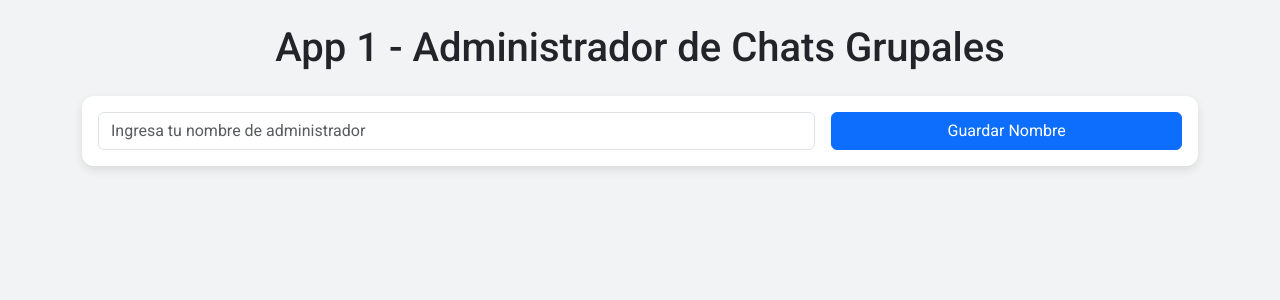
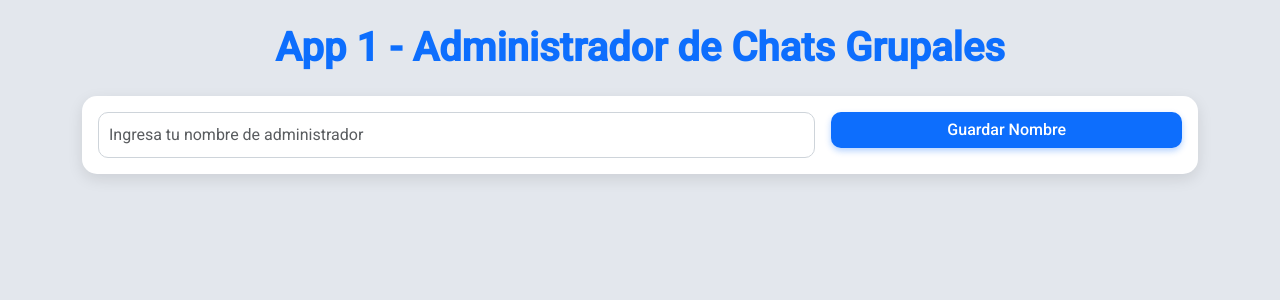
Before and after one commit to Aldo299/Mensajeria, a Flask app: page /app1 in a window 1280 px wide. Shown: the top 300 px of the page. Run offline with Flask 2, Linux system fonts and the light colour scheme.

Commit message:
Modificamos app1

```diff
--- a/templates/app1.html
+++ b/templates/app1.html
@@ -1,5 +1,6 @@
 <!DOCTYPE html>
 <html lang="es">
+
 <head>
   <meta charset="UTF-8">
   <meta name="viewport" content="width=device-width, initial-scale=1">
@@ -10,47 +11,121 @@
   <link href="https://fonts.googleapis.com/css2?family=Roboto:wght@400;500&display=swap" rel="stylesheet">
   <style>
     body {
-      background-color: #f1f3f5;
+      background-color: #e3e7ed;
       font-family: 'Roboto', sans-serif;
+      color: #2c3e50;
     }
-    h1, h2 {
-      font-weight: 500;
+
+    h1,
+    h2 {
+      font-weight: 600;
+      color: #0d6efd;
     }
+
     .card {
       border: none;
-      border-radius: 12px;
-      box-shadow: 0 4px 10px rgba(0, 0, 0, 0.1);
-      overflow: hidden;
+      border-radius: 15px;
+      box-shadow: 0 5px 15px rgba(0, 0, 0, 0.1);
+      background: #ffffff;
     }
-    .card-header, .card-footer {
-      background-color: #ffffff;
+
+    .card-header {
+      background: linear-gradient(135deg, #0d6efd 0%, #0044cc 100%);
+      color: white;
+      font-weight: 500;
+      text-align: center;
+      border-radius: 15px 15px 0 0;
     }
+
+    .card-footer {
+      background: #f1f3f5;
+      border-radius: 0 0 15px 15px;
+    }
+
     .chat-box {
-      max-height: 300px;
+      max-height: 350px;
       overflow-y: auto;
+      padding: 15px;
+      background: #ffffff;
+      border-radius: 10px;
       border: 1px solid #ced4da;
-      padding: 15px;
-      background: #fff;
-      border-radius: 8px;
     }
+
     .message {
-      margin-bottom: 15px;
-      padding: 10px 15px;
-      background-color: #e9ecef;
-      border-left: 4px solid #0d6efd;
-      border-radius: 8px;
-      transition: background-color 0.3s;
+      margin-bottom: 12px;
+      padding: 12px 16px;
+      background-color: #f8f9fa;
+      border-left: 5px solid #0d6efd;
+      border-radius: 10px;
+      transition: all 0.3s ease-in-out;
     }
+
     .message:hover {
-      background-color: #dee2e6;
+      background-color: #e2e6ea;
+      transform: scale(1.02);
     }
+
     .timestamp {
-      font-size: 0.8rem;
-      color: #6c757d;
-      margin-top: 5px;
+      font-size: 0.85rem;
+      color: #7b8a8b;
+      margin-top: 4px;
+      text-align: right;
+    }
+
+    .btn {
+      font-weight: 500;
+      border-radius: 10px;
+      transition: all 0.3s ease;
+    }
+
+    .btn-primary {
+      background: #0d6efd;
+      border: none;
+      box-shadow: 0 3px 6px rgba(13, 110, 253, 0.3);
+    }
+
+    .btn-primary:hover {
+      background: #0b5ed7;
+      box-shadow: 0 5px 10px rgba(13, 110, 253, 0.4);
+    }
+
+    .btn-success {
+      background: #198754;
+      border: none;
+      box-shadow: 0 3px 6px rgba(25, 135, 84, 0.3);
+    }
+
+    .btn-success:hover {
+      background: #157347;
+      box-shadow: 0 5px 10px rgba(25, 135, 84, 0.4);
+    }
+
+    .btn-danger {
+      background: #dc3545;
+      border: none;
+      box-shadow: 0 3px 6px rgba(220, 53, 69, 0.3);
+    }
+
+    .btn-danger:hover {
+      background: #bb2d3b;
+      box-shadow: 0 5px 10px rgba(220, 53, 69, 0.4);
+    }
+
+    .input-group input,
+    .form-control {
+      border-radius: 10px;
+      border: 1px solid #ced4da;
+      padding: 10px;
+    }
+
+    .input-group input:focus,
+    .form-control:focus {
+      border-color: #0d6efd;
+      box-shadow: 0 0 8px rgba(13, 110, 253, 0.3);
     }
   </style>
 </head>
+
 <body>
   <div class="container py-4">
     <h1 class="mb-4 text-center">App 1 - Administrador de Chats Grupales</h1>
@@ -112,7 +187,8 @@
       <div class="card-body">
         <form id="removeUserForm" class="row g-3">
           <div class="col-md-8">
-            <input type="text" class="form-control" id="removeUserName" placeholder="Nombre del usuario a remover" required>
+            <input type="text" class="form-control" id="removeUserName" placeholder="Nombre del usuario a remover"
+              required>
           </div>
           <div class="col-md-4">
             <button type="submit" class="btn btn-danger w-100">Remover Usuario</button>
@@ -130,10 +206,10 @@
     let activeRoom = '';
 
     // Guardar el nombre de administrador
-    document.getElementById('adminForm').addEventListener('submit', function(e) {
+    document.getElementById('adminForm').addEventListener('submit', function (e) {
       e.preventDefault();
       const nameInput = document.getElementById('adminName');
-      if(nameInput.value.trim() === '') {
+      if (nameInput.value.trim() === '') {
         alert('Por favor, ingresa tu nombre.');
         return;
       }
@@ -146,18 +222,18 @@
     });
 
     // Crear una nueva sala
-    document.getElementById('createRoomForm').addEventListener('submit', async function(e) {
+    document.getElementById('createRoomForm').addEventListener('submit', async function (e) {
       e.preventDefault();
       const roomName = document.getElementById('roomName').value.trim();
-      if(!roomName) return;
+      if (!roomName) return;
       try {
         const response = await fetch('/rooms', {
           method: 'POST',
-          headers: {'Content-Type': 'application/json'},
+          headers: { 'Content-Type': 'application/json' },
           body: JSON.stringify({ room: roomName, admin: adminName })
         });
         const result = await response.json();
-        if(response.ok) {
+        if (response.ok) {
           alert('Sala creada: ' + roomName);
           document.getElementById('roomName').value = '';
           loadRooms();
@@ -176,7 +252,7 @@
         const rooms = await response.json();
         const roomListDiv = document.getElementById('roomList');
         roomListDiv.innerHTML = '';
-        if(rooms.length === 0) {
+        if (rooms.length === 0) {
           roomListDiv.innerHTML = '<p class="text-center">No hay salas creadas.</p>';
           return;
         }
@@ -205,18 +281,18 @@
     }
 
     // Enviar mensaje a la sala activa
-    document.getElementById('sendMessageForm').addEventListener('submit', async function(e) {
+    document.getElementById('sendMessageForm').addEventListener('submit', async function (e) {
       e.preventDefault();
       const message = document.getElementById('chatMessage').value.trim();
-      if(!message) return;
+      if (!message) return;
       try {
         const response = await fetch('/send', {
           method: 'POST',
-          headers: {'Content-Type': 'application/json'},
+          headers: { 'Content-Type': 'application/json' },
           body: JSON.stringify({ room: activeRoom, sender: adminName, message: message })
         });
         const result = await response.json();
-        if(response.ok) {
+        if (response.ok) {
           document.getElementById('chatMessage').value = '';
           loadMessages();
         } else {
@@ -234,7 +310,7 @@
         const messages = await response.json();
         const chatBox = document.getElementById('chatBox');
         chatBox.innerHTML = '';
-        if(messages.length === 0) {
+        if (messages.length === 0) {
           chatBox.innerHTML = '<p class="text-center">No hay mensajes.</p>';
           return;
         }
@@ -254,18 +330,18 @@
     }
 
     // Remover usuario de la sala activa
-    document.getElementById('removeUserForm').addEventListener('submit', async function(e) {
+    document.getElementById('removeUserForm').addEventListener('submit', async function (e) {
       e.preventDefault();
       const userToRemove = document.getElementById('removeUserName').value.trim();
-      if(!userToRemove) return;
+      if (!userToRemove) return;
       try {
         const response = await fetch('/rooms/remove_user', {
           method: 'POST',
-          headers: {'Content-Type': 'application/json'},
+          headers: { 'Content-Type': 'application/json' },
           body: JSON.stringify({ room: activeRoom, admin: adminName, user: userToRemove })
         });
         const result = await response.json();
-        if(response.ok) {
+        if (response.ok) {
           alert('Usuario removido: ' + userToRemove);
           document.getElementById('removeUserName').value = '';
           loadRooms(); // Actualizar la lista de salas
@@ -279,8 +355,9 @@
 
     // Actualizar mensajes cada 5 segundos si se ha seleccionado una sala.
     setInterval(() => {
-      if(activeRoom) loadMessages();
+      if (activeRoom) loadMessages();
     }, 5000);
   </script>
 </body>
+
 </html>
```
